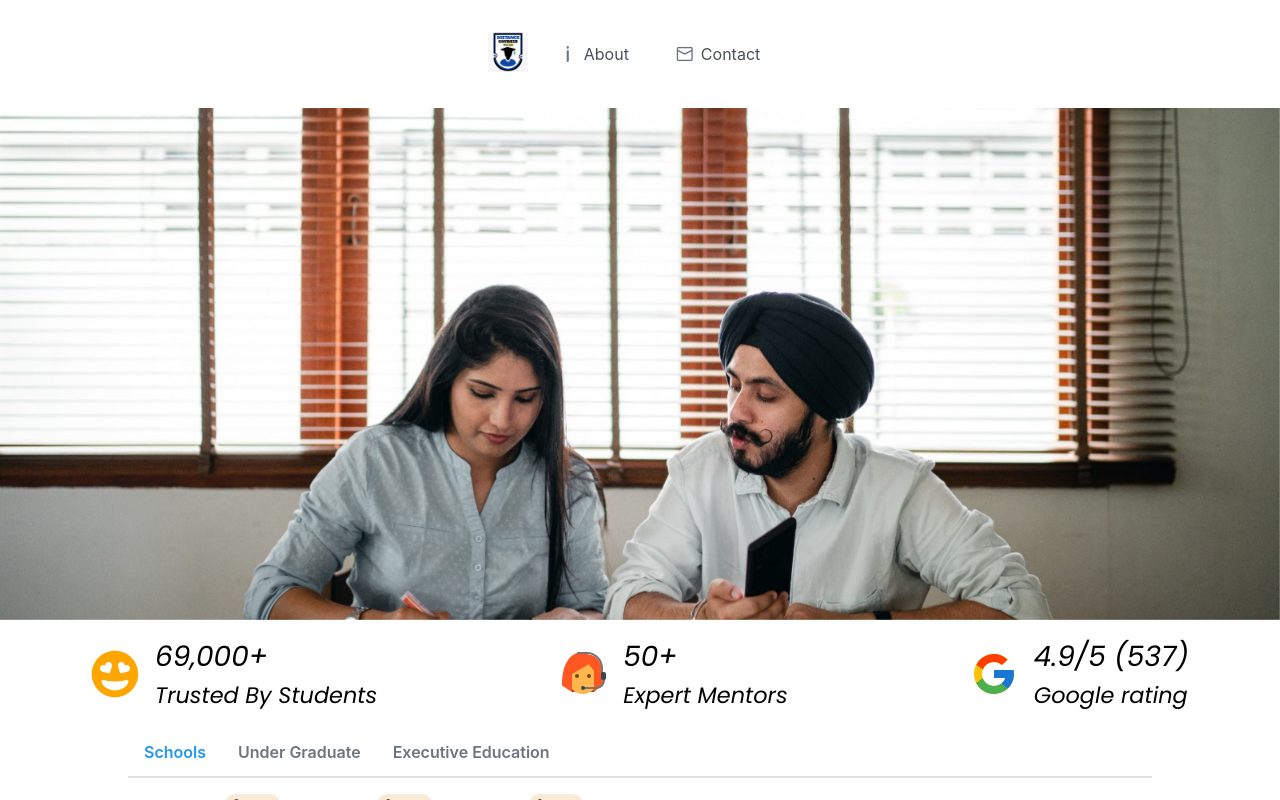
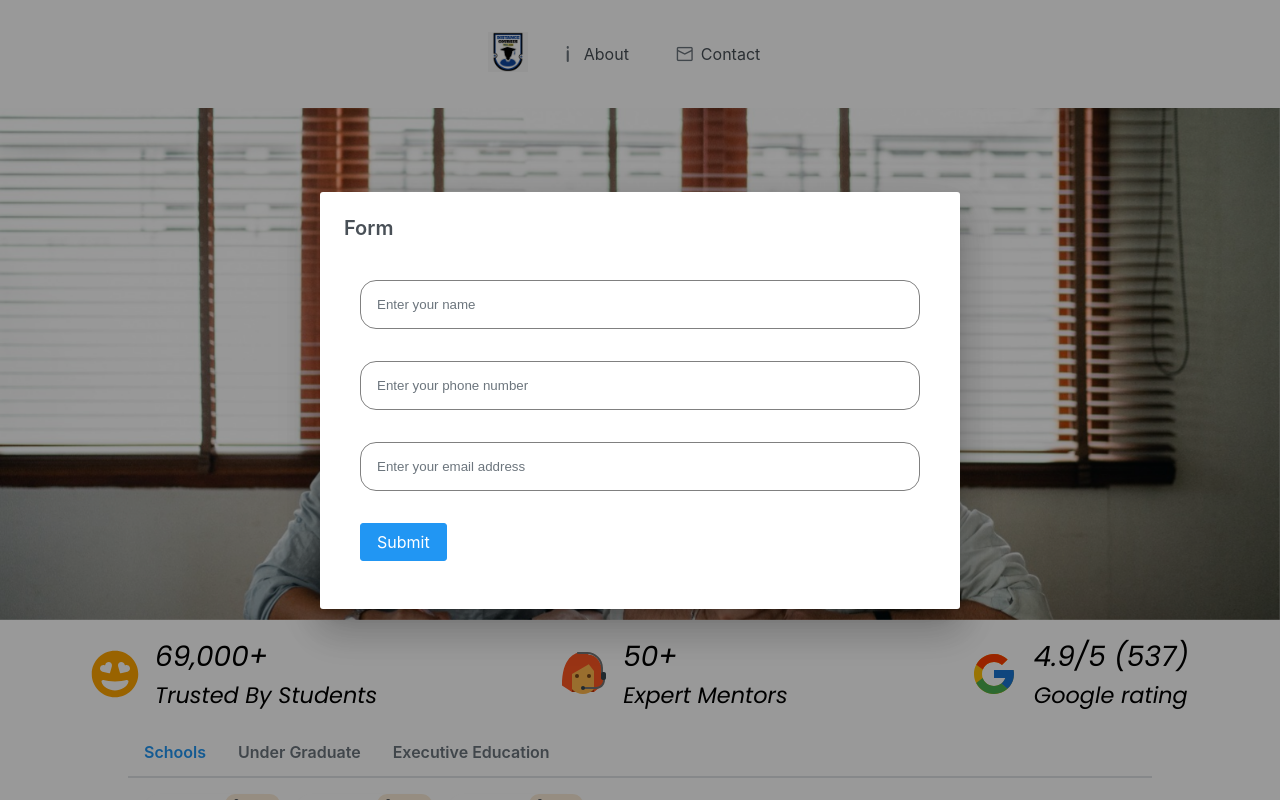
Before and after one commit to devalphaing/distance_courses, a React (Create React App) app: page / in a window 1280 px wide. Shown: the top 800 px of the page. Built offline with nearby package versions, Linux system fonts and the light colour scheme.

Commit message:
minor changes

```diff
--- a/src/components/Popup.jsx
+++ b/src/components/Popup.jsx
@@ -10,11 +10,11 @@ const Popup = () => {
     const [userInfo, setUserInfo] = useState(null);
     const toast = useRef(null);
 
-    // useEffect(() => {
-    //     setTimeout(() => {
-    //         setVisible(true);
-    //     }, 3000);
-    // }, []);
+    useEffect(() => {
+        setTimeout(() => {
+            setVisible(true);
+        }, 3000);
+    }, []);
 
     const showSuccess = (e) => {
         toast.current.show({ severity: 'success', summary: 'Success', detail: e ? e : 'Form Submitted', life: 3000 });
```
